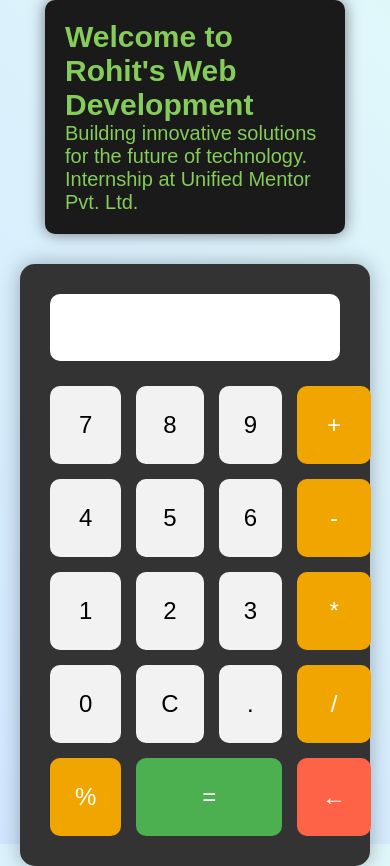
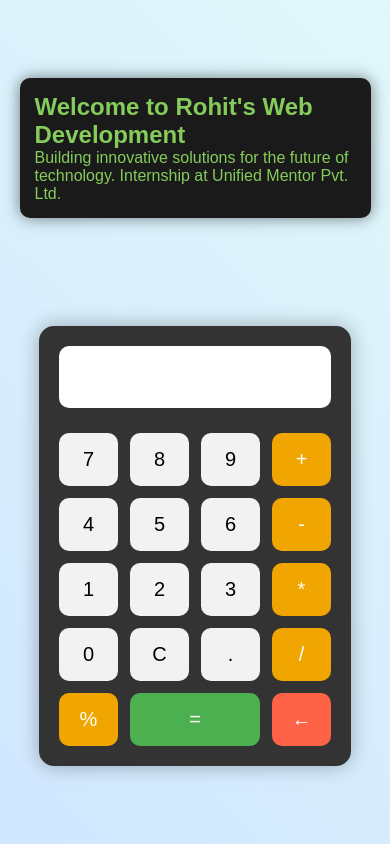
Before and after one commit to rohitkrsingh2112/Effective-Calculator, a plain HTML site: page index.html in a window 390 px wide. After the commit the page ends 844 px from the top, so only its background shows below. Drawn offline with Linux system fonts and the light colour scheme.

Commit message:
Update style.css

```diff
--- a/style.css
+++ b/style.css
@@ -17,9 +17,9 @@ body {
     overflow: hidden;
     background: linear-gradient(45deg, #f0f4f8, #d1e7ff);
     animation: gradientAnimation 8s ease infinite;
-    flex-direction: column; /* Added this to stack the elements vertically */
-    justify-content: space-evenly; /* Distribute space evenly */
-    gap: 30px; /* Added gap between intro and calculator */
+    flex-direction: column;
+    justify-content: space-evenly;
+    gap: 30px;
 }
 
 /* Floating Images Effect */
@@ -163,6 +163,43 @@ body {
     background-color: #e04e32;
 }
 
+/* Mobile Responsiveness */
+@media (max-width: 600px) {
+    body {
+        flex-direction: column;
+        align-items: center;
+    }
+
+    .intro {
+        width: 90%; /* Make intro box responsive */
+        font-size: 16px;
+        padding: 15px;
+    }
+
+    .calculator {
+        width: 80%; /* Make calculator smaller on mobile */
+        padding: 20px;
+    }
+
+    #display {
+        font-size: 28px; /* Smaller font for display on mobile */
+    }
+
+    .btn {
+        padding: 15px;
+        font-size: 20px;
+    }
+
+    .buttons {
+        grid-template-columns: repeat(4, 1fr);
+        gap: 12px;
+    }
+
+    .equal {
+        grid-column: span 2;
+    }
+}
+
 /* Animation for Background Gradient */
 @keyframes gradientAnimation {
     0% {
```
